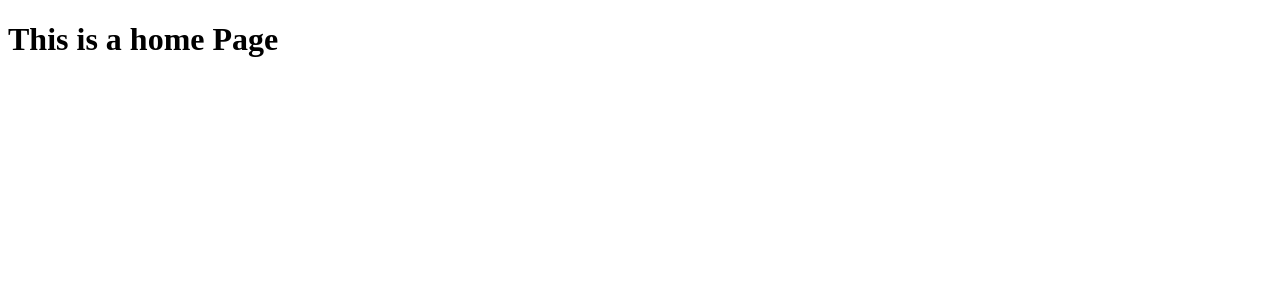
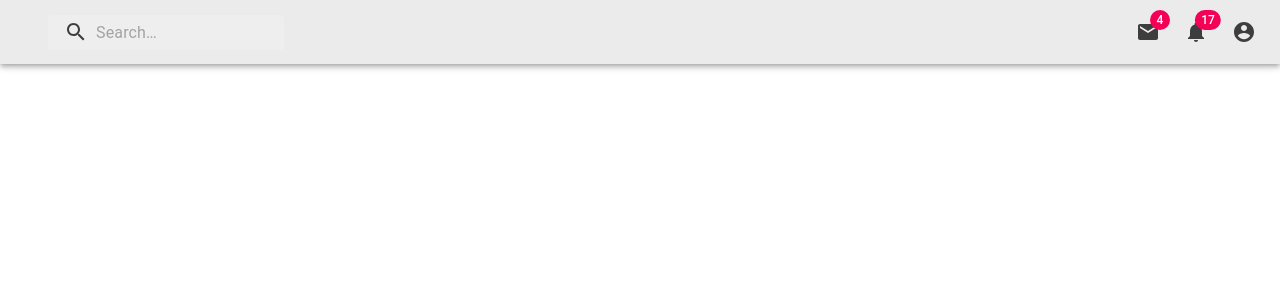
Before and after one commit to Mycunycu/autoloader-front, a React (Create React App) app: page / in a window 1280 px wide. Shown: the top 300 px of the page. Built offline with nearby package versions, Linux system fonts and the light colour scheme.

Commit message:
added header + changed a few styles

```diff
--- a/src/App.tsx
+++ b/src/App.tsx
@@ -3,6 +3,8 @@ import { BrowserRouter as Router, Route } from 'react-router-dom';
 
 import { Home } from './pages/home';
 import { Auth } from './pages/auth';
+
+import './app.sass';
 
 export const App: FC = () => (
   <Router>
--- /dev/null
+++ b/src/app.sass
@@ -0,0 +1,3 @@
+
+body
+  margin: 0
--- /dev/null
+++ b/src/components/commons/mainHeader/appBar.tsx
@@ -0,0 +1,225 @@
+import React, { FC, useState } from 'react';
+
+import { fade, makeStyles, Theme, createStyles } from '@material-ui/core/styles';
+import AppBar from '@material-ui/core/AppBar';
+import Toolbar from '@material-ui/core/Toolbar';
+import IconButton from '@material-ui/core/IconButton';
+import Typography from '@material-ui/core/Typography';
+import InputBase from '@material-ui/core/InputBase';
+import Badge from '@material-ui/core/Badge';
+import MenuItem from '@material-ui/core/MenuItem';
+import Menu from '@material-ui/core/Menu';
+import SearchIcon from '@material-ui/icons/Search';
+import AccountCircle from '@material-ui/icons/AccountCircle';
+import MailIcon from '@material-ui/icons/Mail';
+import NotificationsIcon from '@material-ui/icons/Notifications';
+import MoreIcon from '@material-ui/icons/MoreVert';
+
+import './mainHeader.sass';
+
+const useStyles = makeStyles((theme: Theme) =>
+  createStyles({
+    grow: {
+      flexGrow: 1,
+    },
+    menuButton: {
+      marginRight: theme.spacing(2),
+    },
+    title: {
+      display: 'none',
+      [theme.breakpoints.up('sm')]: {
+        display: 'block',
+      },
+    },
+    search: {
+      position: 'relative',
+      borderRadius: theme.shape.borderRadius,
+      backgroundColor: fade(theme.palette.common.white, 0.15),
+      '&:hover': {
+        backgroundColor: fade(theme.palette.common.white, 0.25),
+      },
+      marginRight: theme.spacing(2),
+      marginLeft: 0,
+      width: '100%',
+      [theme.breakpoints.up('sm')]: {
+        marginLeft: theme.spacing(3),
+        width: 'auto',
+      },
+    },
+    searchIcon: {
+      padding: theme.spacing(0, 2),
+      height: '100%',
+      position: 'absolute',
+      pointerEvents: 'none',
+      display: 'flex',
+      alignItems: 'center',
+      justifyContent: 'center',
+    },
+    inputRoot: {
+      color: 'inherit',
+    },
+    inputInput: {
+      padding: theme.spacing(1, 1, 1, 0),
+      // vertical padding + font size from searchIcon
+      paddingLeft: `calc(1em + ${theme.spacing(4)}px)`,
+      transition: theme.transitions.create('width'),
+      width: '100%',
+      [theme.breakpoints.up('md')]: {
+        width: '20ch',
+      },
+    },
+    sectionDesktop: {
+      display: 'none',
+      [theme.breakpoints.up('md')]: {
+        display: 'flex',
+      },
+    },
+    sectionMobile: {
+      display: 'flex',
+      [theme.breakpoints.up('md')]: {
+        display: 'none',
+      },
+    },
+  }),
+);
+
+export const PrimarySearchAppBar: FC = () => {
+  const classes = useStyles();
+  const [anchorEl, setAnchorEl] = useState<null | HTMLElement>(null);
+  const [mobileMoreAnchorEl, setMobileMoreAnchorEl] = useState<null | HTMLElement>(null);
+
+  const isMenuOpen = Boolean(anchorEl);
+  const isMobileMenuOpen = Boolean(mobileMoreAnchorEl);
+
+  const handleProfileMenuOpen = (event: React.MouseEvent<HTMLElement>) => {
+    setAnchorEl(event.currentTarget);
+  };
+
+  const handleMobileMenuClose = () => {
+    setMobileMoreAnchorEl(null);
+  };
+
+  const handleMenuClose = () => {
+    setAnchorEl(null);
+    handleMobileMenuClose();
+  };
+
+  const handleMobileMenuOpen = (event: React.MouseEvent<HTMLElement>) => {
+    setMobileMoreAnchorEl(event.currentTarget);
+  };
+
+  const menuId = 'primary-search-account-menu';
+  const renderMenu = (
+    <Menu
+      anchorEl={anchorEl}
+      anchorOrigin={{ vertical: 'top', horizontal: 'right' }}
+      id={menuId}
+      keepMounted
+      transformOrigin={{ vertical: 'top', horizontal: 'right' }}
+      open={isMenuOpen}
+      onClose={handleMenuClose}
+    >
+      <MenuItem onClick={handleMenuClose}>Profile</MenuItem>
+      <MenuItem onClick={handleMenuClose}>My account</MenuItem>
+    </Menu>
+  );
+
+  const mobileMenuId = 'primary-search-account-menu-mobile';
+  const renderMobileMenu = (
+    <Menu
+      anchorEl={mobileMoreAnchorEl}
+      anchorOrigin={{ vertical: 'top', horizontal: 'right' }}
+      id={mobileMenuId}
+      keepMounted
+      transformOrigin={{ vertical: 'top', horizontal: 'right' }}
+      open={isMobileMenuOpen}
+      onClose={handleMobileMenuClose}
+    >
+      <MenuItem>
+        <IconButton aria-label='show 4 new mails' color='inherit'>
+          <Badge badgeContent={4} color='secondary'>
+            <MailIcon />
+          </Badge>
+        </IconButton>
+        <p>Messages</p>
+      </MenuItem>
+      <MenuItem>
+        <IconButton aria-label='show 11 new notifications' color='inherit'>
+          <Badge badgeContent={11} color='secondary'>
+            <NotificationsIcon />
+          </Badge>
+        </IconButton>
+        <p>Notifications</p>
+      </MenuItem>
+      <MenuItem onClick={handleProfileMenuOpen}>
+        <IconButton
+          aria-label='account of current user'
+          aria-controls='primary-search-account-menu'
+          aria-haspopup='true'
+          color='inherit'
+        >
+          <AccountCircle />
+        </IconButton>
+        <p>Profile</p>
+      </MenuItem>
+    </Menu>
+  );
+
+  return (
+    <div className={`${classes.grow} header`}>
+      <AppBar position='static'>
+        <Toolbar>
+          <div className={classes.search}>
+            <div className={classes.searchIcon}>
+              <SearchIcon />
+            </div>
+            <InputBase
+              placeholder='Search…'
+              classes={{
+                root: classes.inputRoot,
+                input: classes.inputInput,
+              }}
+              inputProps={{ 'aria-label': 'search' }}
+            />
+          </div>
+          <div className={classes.grow} />
+          <div className={classes.sectionDesktop}>
+            <IconButton aria-label='show 4 new mails' color='inherit'>
+              <Badge badgeContent={4} color='secondary'>
+                <MailIcon />
+              </Badge>
+            </IconButton>
+            <IconButton aria-label='show 17 new notifications' color='inherit'>
+              <Badge badgeContent={17} color='secondary'>
+                <NotificationsIcon />
+              </Badge>
+            </IconButton>
+            <IconButton
+              edge='end'
+              aria-label='account of current user'
+              aria-controls={menuId}
+              aria-haspopup='true'
+              onClick={handleProfileMenuOpen}
+              color='inherit'
+            >
+              <AccountCircle />
+            </IconButton>
+          </div>
+          <div className={classes.sectionMobile}>
+            <IconButton
+              aria-label='show more'
+              aria-controls={mobileMenuId}
+              aria-haspopup='true'
+              onClick={handleMobileMenuOpen}
+              color='inherit'
+            >
+              <MoreIcon />
+            </IconButton>
+          </div>
+        </Toolbar>
+      </AppBar>
+      {renderMobileMenu}
+      {renderMenu}
+    </div>
+  );
+}
--- /dev/null
+++ b/src/components/commons/mainHeader/index.tsx
@@ -0,0 +1,10 @@
+import React, { FC } from 'react';
+import { PrimarySearchAppBar } from './appBar';
+
+
+
+export const MainHeader: FC = () => {
+  return (
+    <PrimarySearchAppBar />
+  )
+}
--- /dev/null
+++ b/src/components/commons/mainHeader/mainHeader.sass
@@ -0,0 +1,6 @@
+@import '../../../styleVariables'
+
+.header
+  .MuiAppBar-root
+    color: $main-font-color
+    background-color: $grey-background
--- a/src/pages/home/index.tsx
+++ b/src/pages/home/index.tsx
@@ -1,5 +1,8 @@
 import React, { FC } from 'react';
+import { MainHeader } from '../../components/commons/mainHeader';
 
 export const Home: FC = () => (
-  <h1>This is a home Page</h1>
+  <>
+    <MainHeader />
+  </>
 );
--- /dev/null
+++ b/src/styleVariables.sass
@@ -0,0 +1,2 @@
+$grey-background: #EBEBEB
+$main-font-color: #3D3D3D
```
Also changed, not shown: package.json (+11 -9 lines), src/components/commons/mainFooter/index.tsx (added, +7 -0 lines), 1 other file (tests, documents, lock files or other folders).
